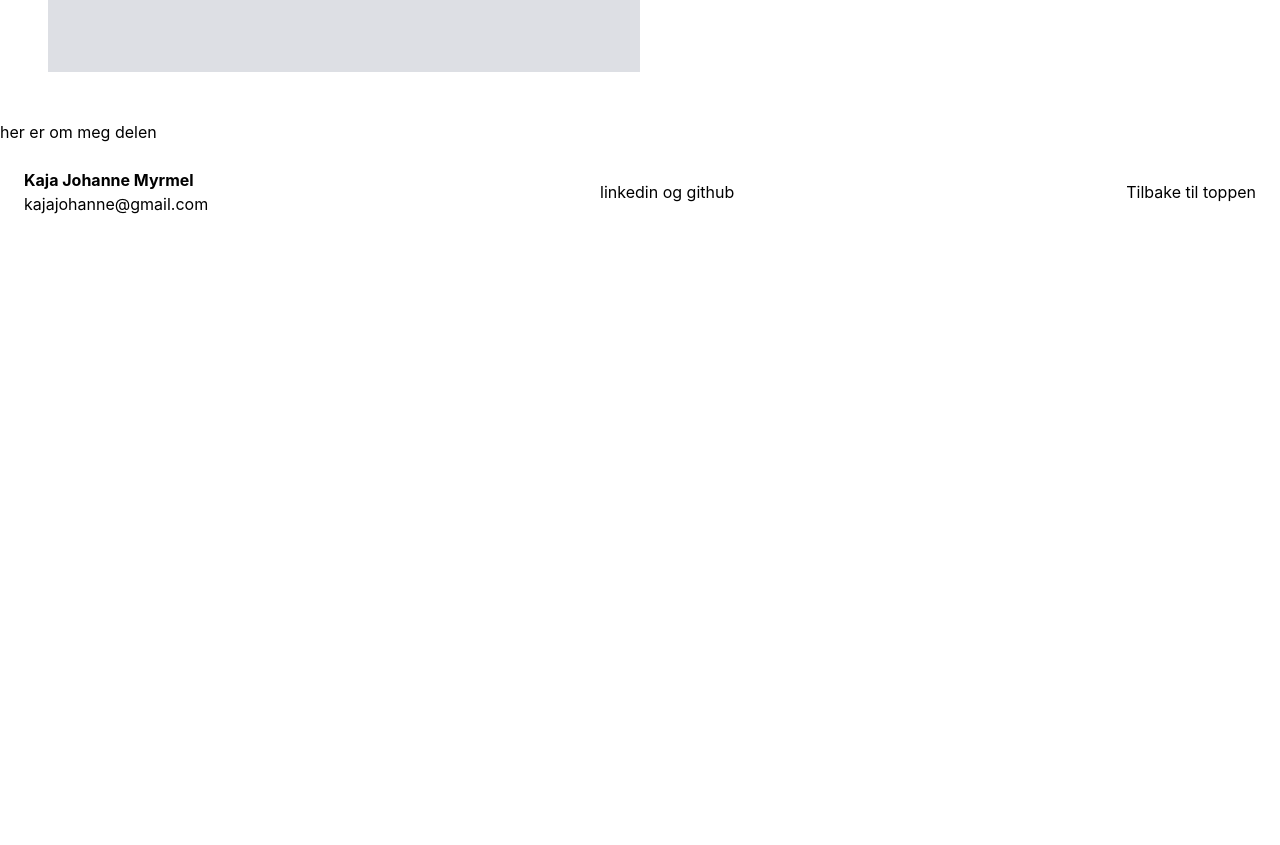
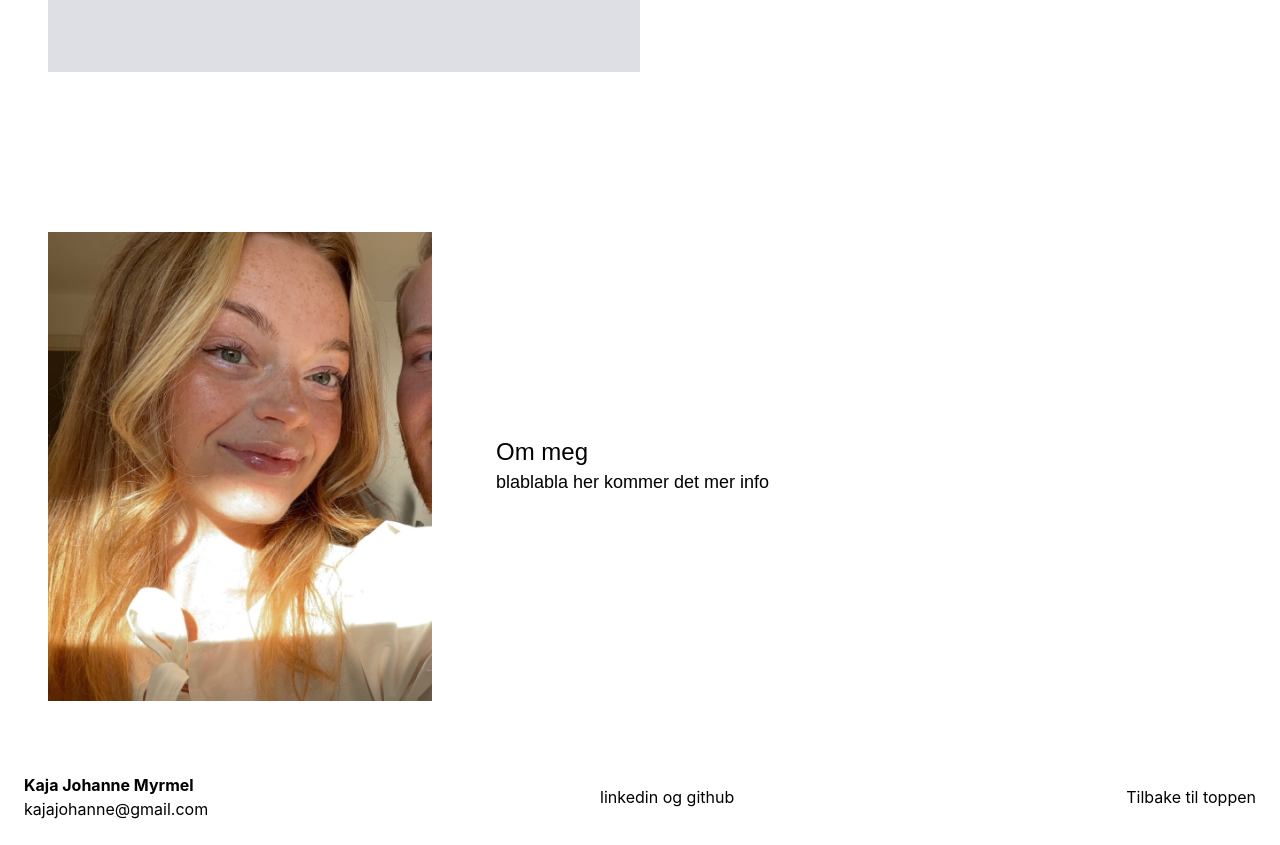
Before and after one commit to KajaJohanne/portfolio, a React app: page / in a window 1280 px wide. Shown: the part 2040-2885 px from the top of the page. Before the commit the page ends 2280 px from the top, so only its background shows below. Built offline with nearby package versions, Linux system fonts and the light colour scheme; the HTML template or start-up script is replaced by a standard one; a web font is replaced by a local one.

Commit message:
about: fikset layout og placeholder info

```diff
--- /dev/null
+++ b/src/components/About.tsx
@@ -0,0 +1,20 @@
+export function About() {
+  return (
+    <section id="om-meg" className="p-6 md:p-12">
+      <div className="mt-16 flex flex-col gap:10 md:flex-row md:items-center md:gap-16">
+        <img
+          src="/images/profilbildedaa.jpg"
+          alt="Portrett av Kaja"
+          className="w-full max-w-sm object-cover md:w-96"
+        ></img>
+        <div className="flex flex-col">
+          <h3 className="font-cabinet text-2xl">Om meg</h3>
+          <p className="font-general text-lg leading-relaxed max-w-md md:max-w-sm">
+            {" "}
+            blablabla her kommer det mer info{" "}
+          </p>
+        </div>
+      </div>
+    </section>
+  );
+}
--- a/src/pages/HomePage.tsx
+++ b/src/pages/HomePage.tsx
@@ -1,3 +1,4 @@
+import { About } from "../components/About";
 import { Hero } from "../components/Hero";
 import { Projects } from "../components/Projects";
 
@@ -6,7 +7,7 @@ export function HomePage() {
     <div>
       <Hero />
       <Projects />
-      <section id="om-meg">her er om meg delen</section>
+      <About />
     </div>
   );
 }
```
